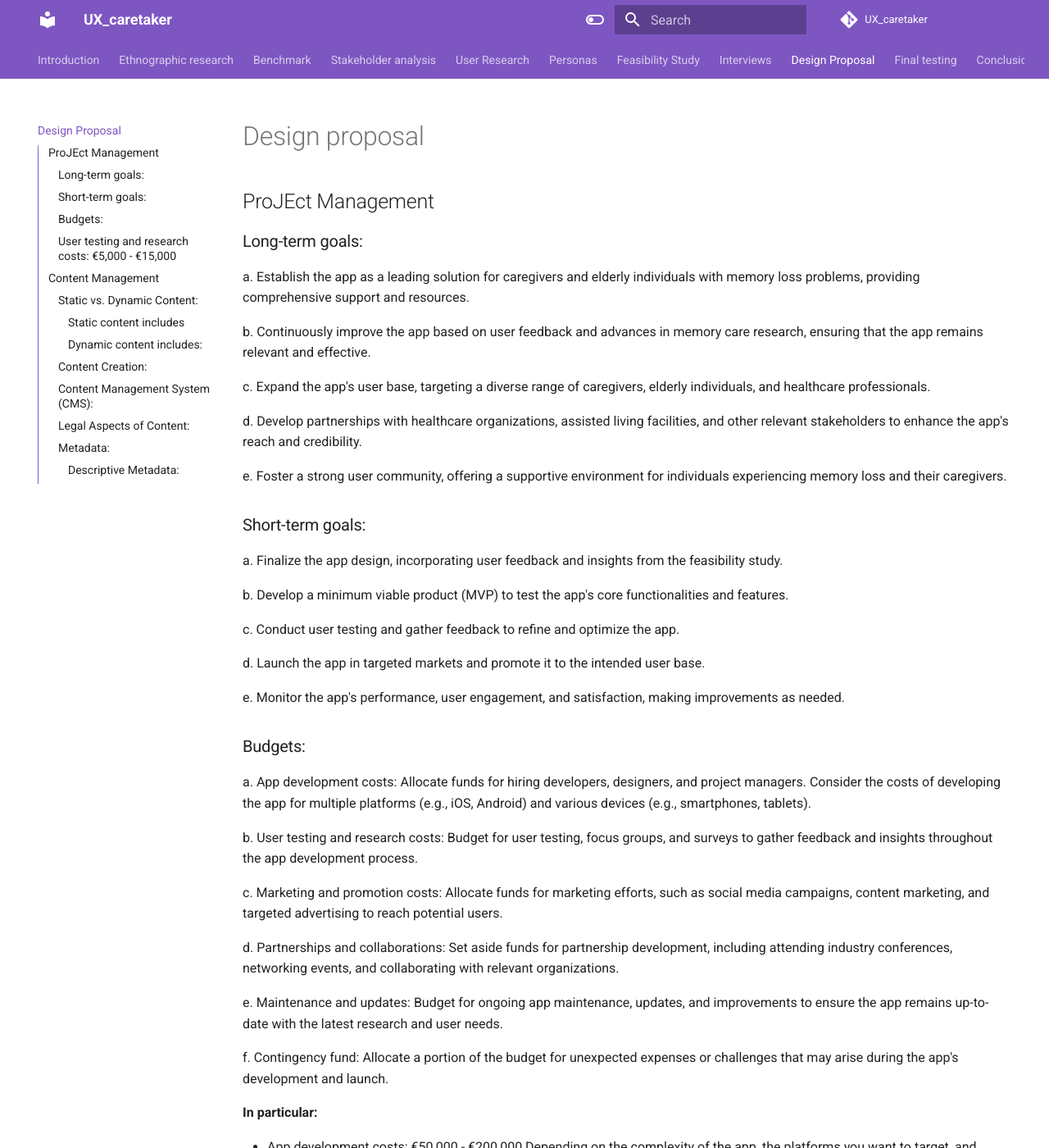
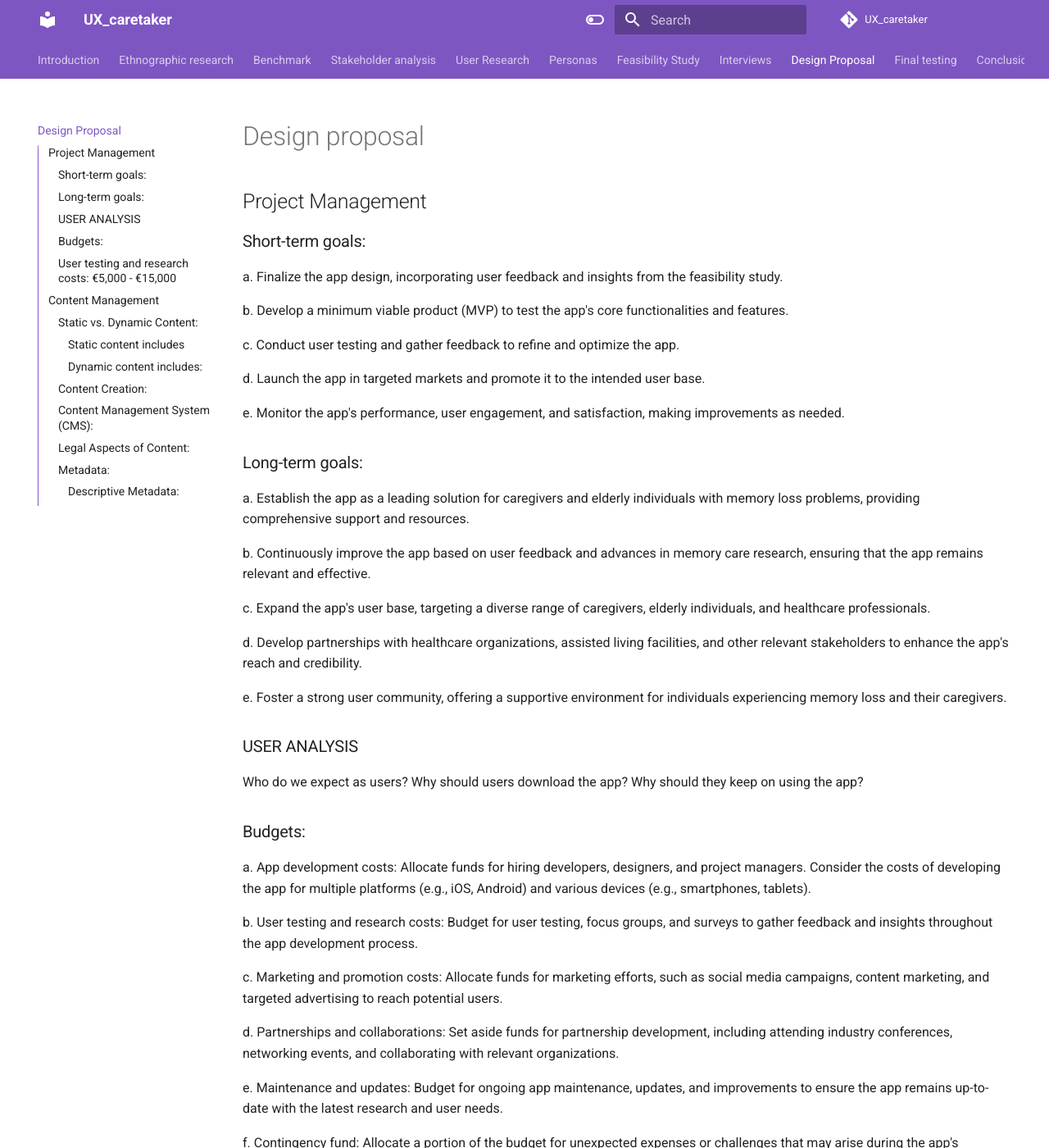
Before and after one commit to teragramgius/GherryPlus, an MkDocs documentation site: the page built from docs/designproposal.md, in a window 1280 px wide and 1400 px high. Shown: the whole window at 82% size. Built offline with MkDocs 1.6.1 and Material for MkDocs 9.7.7, drawn with Linux system fonts in a browser that asks for light colours; comment, search, counter and statistics services are not loaded; the version menu is left out; part of the change alters nothing that is shown; some of the changed text lies outside the part shown.

Commit message:
Update designproposal.md

```diff
--- a/docs/designproposal.md
+++ b/docs/designproposal.md
@@ -1,6 +1,18 @@
 # Design proposal
 
-## ProJEct Management
+## Project Management
+
+### Short-term goals:
+
+a. Finalize the app design, incorporating user feedback and insights from the feasibility study.
+
+b. Develop a minimum viable product (MVP) to test the app's core functionalities and features.
+
+c. Conduct user testing and gather feedback to refine and optimize the app.
+
+d. Launch the app in targeted markets and promote it to the intended user base.
+
+e. Monitor the app's performance, user engagement, and satisfaction, making improvements as needed.
 
 ### Long-term goals:
 
@@ -14,19 +26,10 @@ d. Develop partnerships with healthcare organizations, assisted living facilitie
 
 e. Foster a strong user community, offering a supportive environment for individuals experiencing memory loss and their caregivers.
 
-
-### Short-term goals:
-
-a. Finalize the app design, incorporating user feedback and insights from the feasibility study.
-
-b. Develop a minimum viable product (MVP) to test the app's core functionalities and features.
-
-c. Conduct user testing and gather feedback to refine and optimize the app.
-
-d. Launch the app in targeted markets and promote it to the intended user base.
-
-e. Monitor the app's performance, user engagement, and satisfaction, making improvements as needed.
-
+### USER ANALYSIS
+Who do we expect as users?
+Why should users download the app?
+Why should they keep on using the app?
 
 ### Budgets:
 
@@ -101,7 +104,7 @@ Metadata is essential for organizing and structuring the application to ensure a
 
 **Structural Metadata:**
 Structural metadata refers to information about the organization and structure of the app, such as hierarchy, document position, relationships between content elements, and navigation.
-For your app, the structural metadata could include:
+The structural metadata will include:
 
 1. Hierarchy: A top-level structure that organizes the app's content and features into categories and subcategories. For example, main sections like Medication Management, Cognitive Exercises, Social Connection, and Resources.
 2. Document position: The location of specific content elements within the app, such as articles, videos, or cognitive exercises.
```
